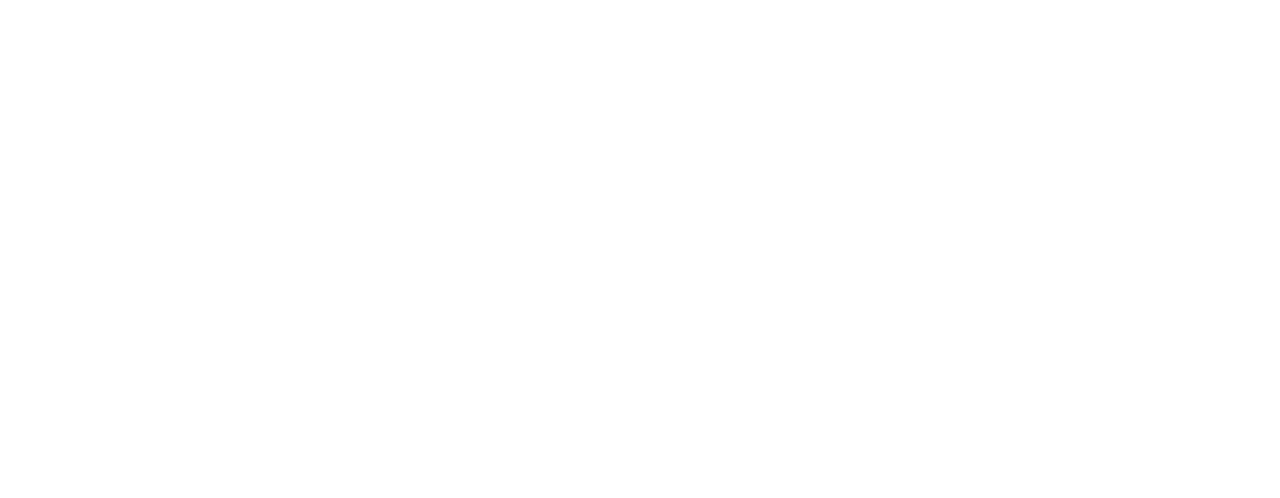
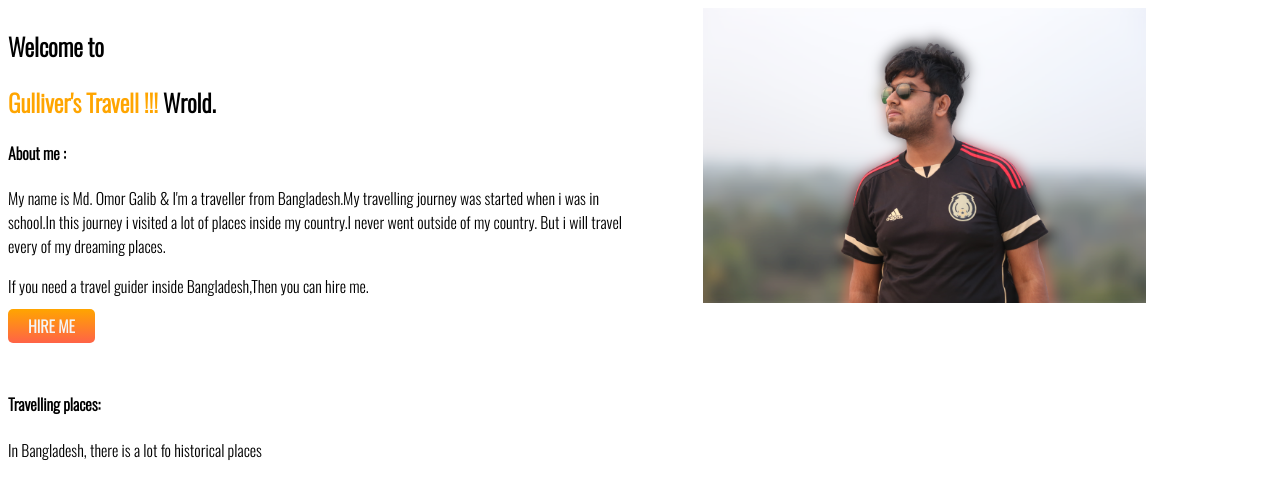
Before and after one commit to OmorGalib/developer-portfolio, a plain HTML site: page index.html in a window 1280 px wide. Drawn offline with nearby package versions, Linux system fonts and the light colour scheme.

Commit message:
top banner added

```diff
--- a/index.html
+++ b/index.html
@@ -4,10 +4,30 @@
     <meta charset="UTF-8">
     <meta http-equiv="X-UA-Compatible" content="IE=edge">
     <meta name="viewport" content="width=device-width, initial-scale=1.0">
-    <title>Omor Galib Portfolio</title>
+    <title>Gulliver's Travel</title>
+    <link rel="preconnect" href="https://fonts.googleapis.com">
+    <link rel="preconnect" href="https://fonts.gstatic.com" crossorigin>
+    <link href="https://fonts.googleapis.com/css2?family=Oswald:wght@300&display=swap" rel="stylesheet">
     <link rel="stylesheet" href="style.css">
 </head>
 <body>
+    <section>
+        <div class="half-width">
+            <h1>Welcome to </h1>
+            <h1><span id="h-color">Gulliver's Travell !!!</span> Wrold.</h1>
+            <h4>About me :</h4>
+            <p>My name is Md. Omor Galib & I'm  a traveller from Bangladesh.My travelling journey was started when i was in school.In this journey i visited a lot of places inside my country.I never went outside of my country. But i will travel every of my dreaming places. </p>
+            <p>If you need a travel guider inside Bangladesh,Then you can hire me.</p>
+            <a id="link-button" target="_blank" href="https://www.facebook.com/profile.php?id=100009579104126">HIRE ME</a>
 
+        </div>
+        <div class="half-width">
+            <img src="images/gg.png" alt="">
+        </div>
+    </section>
+    <div>
+        <h4>Travelling places:</h4>
+        <p>In Bangladesh, there is a lot fo historical places </p>
+    </div>
 </body>
 </html>
--- a/style.css
+++ b/style.css
@@ -0,0 +1,28 @@
+body{
+    font-family: 'Oswald', sans-serif;
+}
+h1{
+    font: size 50px;
+}
+#h-color{
+    color: orange;
+}
+section{
+    display: flex;
+}
+.half-width{
+    width: 50%;
+}
+.half-width img{
+    width: 70%;
+    padding-bottom: 10%;
+    padding-left: 10%;
+}
+#link-button{
+    text-decoration: none;
+    background-image: linear-gradient(orange,tomato);
+    padding: 5px 20px;
+    color: whitesmoke;
+    border-radius: 5px;
+    font-weight: 700;
+}
```
Also changed, not shown: images/DSC_0063~2.JPG (added), images/FB_IMG_1512656435993.jpg (added), images/IMG-20191020-WA0023.jpg (added), images/gg.png (added), images/images.jpg (added), images/received_1672073802936383.jpeg (added).
